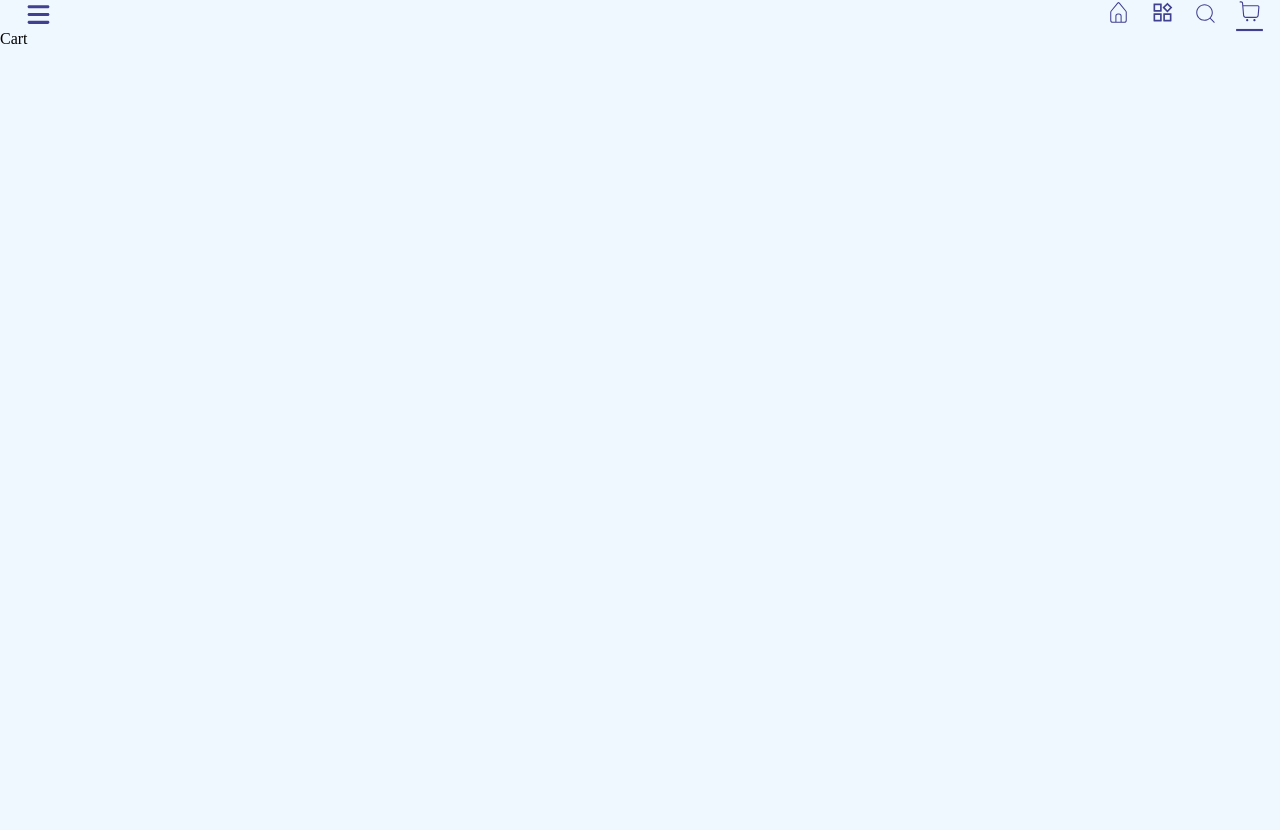
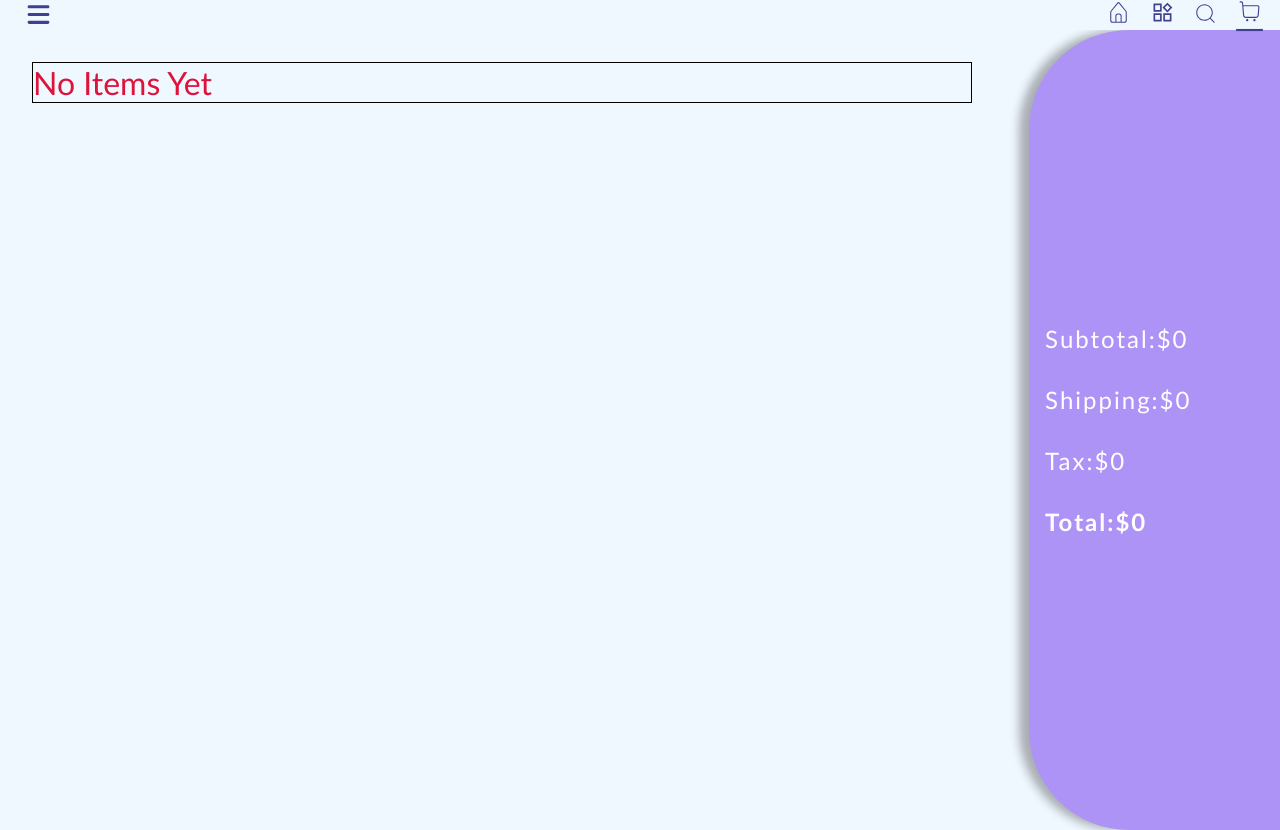
Before and after one commit to Rigan567/Cozy-Cup, a React (Create React App) app: page /cart in a window 1280 px wide. Before the commit the page ends 800 px from the top, so only its background shows below. Built offline with nearby package versions, Linux system fonts and the light colour scheme.

Commit message:
implemented redux

```diff
--- a/package.json
+++ b/package.json
@@ -1,8 +1,10 @@
 {
+  "homepage": "./",
   "name": "coffee_shop",
   "version": "0.1.0",
   "private": true,
   "dependencies": {
+    "@reduxjs/toolkit": "^2.2.6",
     "@testing-library/jest-dom": "^5.17.0",
     "@testing-library/react": "^13.4.0",
     "@testing-library/user-event": "^13.5.0",
@@ -10,9 +12,11 @@
     "react": "^18.3.1",
     "react-dom": "^18.3.1",
     "react-icons": "^5.2.1",
+    "react-redux": "^9.1.2",
     "react-responsive-carousel": "^3.2.23",
     "react-router-dom": "^6.24.0",
     "react-scripts": "5.0.1",
+    "redux": "^5.0.1",
     "sass": "^1.77.6",
     "scss": "^0.2.4",
     "web-vitals": "^2.1.4"
--- a/src/Styles/app.scss
+++ b/src/Styles/app.scss
@@ -4,6 +4,7 @@
 @import "products";
 @import "productdetails";
 @import "animation";
+@import "cart";
 
 * {
   margin: 0%;
--- /dev/null
+++ b/src/Styles/cart.scss
@@ -0,0 +1,112 @@
+.cart {
+  height: 100vh;
+  display: grid;
+  grid-template-columns: 4fr 1fr;
+  gap: 2vmax;
+
+  > main {
+    padding: 2rem;
+    overflow-y: auto;
+    &::-webkit-scrollbar {
+      display: none;
+    }
+    > h1 {
+      color: crimson;
+      border: 1px solid black;
+      font: 100 2rem $text1;
+    }
+  }
+  > aside {
+    border-radius: 100px 0 0 100px;
+    background-color: rgb(174, 147, 247);
+    color: white;
+    height: 100%;
+    width: 100%;
+    box-shadow: -10px 0px 10px rgba(0, 0, 0, 0.3);
+    display: flex;
+    justify-content: center;
+    flex-direction: column;
+    > h2 {
+      margin: 1rem;
+      font: 100 1.5rem $text1;
+      letter-spacing: 2px;
+
+      &:last-of-type {
+        font-weight: 600;
+      }
+    }
+  }
+}
+
+.cartItem {
+  background-color: rgb(252, 207, 148);
+  color: black;
+  width: 100%;
+  border-radius: 10px;
+  margin: 2rem 0;
+  padding: 1rem;
+  display: grid;
+  grid-template-columns: 2fr 3fr 1fr 1fr;
+  align-items: center;
+  gap: 0.5vmax;
+  > section {
+    // border: 2px solid red;
+    height: 200px;
+    width: 150px;
+    padding: 0px;
+
+    img {
+      // border: 2px solid black;
+      width: 100%;
+      height: 100%;
+      object-fit: cover;
+      transition: transform 0.5s ease-in-out;
+      &:hover {
+        transform: scale3d(1.3, 1.3, 1.5) rotateZ(-5deg) rotateY(17deg);
+      }
+    }
+  }
+
+  > article {
+    display: flex;
+    flex-direction: column;
+    gap: 2vmax;
+  }
+  > div {
+    display: flex;
+    align-items: center;
+    height: 100%;
+    button {
+      width: 30px;
+      height: 30px;
+      border: none;
+      background-color: rgb(160, 128, 247);
+      color: white;
+      border-radius: 9px;
+      cursor: pointer;
+      transition: all 0.3s;
+      &:hover {
+        background-color: blueviolet;
+      }
+    }
+    p {
+      width: 20px;
+      height: 20px;
+      display: grid;
+      align-items: center;
+      position: relative;
+      left: 4px;
+    }
+  }
+  > svg {
+    cursor: pointer;
+    font-size: 1.5rem;
+    display: inline-block;
+    margin: auto;
+    transition: all 0.3s;
+
+    &:hover {
+      color: crimson;
+    }
+  }
+}
--- a/src/components/Cart.jsx
+++ b/src/components/Cart.jsx
@@ -1,7 +1,103 @@
 import React from "react";
+import { AiFillDelete } from "react-icons/ai";
+import { useDispatch, useSelector } from "react-redux";
 
 const Cart = () => {
-  return <div>Cart</div>;
+  const { cartItems, subTotal, shipping, tax, total } = useSelector(
+    (state) => state.cart
+  );
+  const dispatch = useDispatch();
+
+  const increment = (id) => {
+    dispatch({
+      type: "addToCart",
+      payload: { id },
+    });
+    dispatch({
+      type: "calculatePrice",
+    });
+  };
+  const decrement = (id) => {
+    dispatch({
+      type: "decrementCart",
+      payload: id,
+    });
+    dispatch({
+      type: "calculatePrice",
+    });
+  };
+  const deleteHandler = (id) => {
+    dispatch({
+      type: "deleteFromCart",
+      payload: id,
+    });
+    dispatch({
+      type: "calculatePrice",
+    });
+  };
+
+  return (
+    <div className="cart">
+      <main>
+        {cartItems.length > 0 ? (
+          cartItems.map((i) => (
+            <CartItem
+              image={i.image}
+              name={i.name}
+              price={i.price}
+              qty={i.quantity}
+              region={i.region}
+              id={i.id}
+              key={i.id}
+              decrement={decrement}
+              increment={increment}
+              deleteHandler={deleteHandler}
+            />
+          ))
+        ) : (
+          <h1>No Items Yet</h1>
+        )}
+      </main>
+
+      <aside>
+        <h2>Subtotal:${subTotal}</h2>
+        <h2>Shipping:${shipping}</h2>
+        <h2>Tax:${tax}</h2>
+        <h2>Total:${total}</h2>
+      </aside>
+    </div>
+  );
+};
+
+const CartItem = ({
+  image,
+  name,
+  price,
+  qty,
+  region,
+  decrement,
+  increment,
+  deleteHandler,
+  id,
+}) => {
+  return (
+    <div className="cartItem">
+      <section>
+        <img src={image} alt="Item" />
+      </section>
+      <article>
+        <h3>{name}</h3>
+        <p>${price}</p>
+        <p>{region}</p>
+      </article>
+      <div>
+        <button onClick={() => decrement(id)}>-</button>
+        <p>{qty}</p>
+        <button onClick={() => increment(id)}>+</button>
+      </div>
+      <AiFillDelete onClick={() => deleteHandler(id)} />
+    </div>
+  );
 };
 
 export default Cart;
--- a/src/components/Home.jsx
+++ b/src/components/Home.jsx
@@ -25,9 +25,11 @@ const Home = () => {
     <div className="home">
       <section>
         <Carousel
+          swipeable={true}
           showIndicators={false}
           showThumbs={false}
           autoPlay={true}
+          autoStart={true}
           infiniteLoop={true}
           showStatus={false}
           interval={3000}
--- a/src/components/Products.jsx
+++ b/src/components/Products.jsx
@@ -2,6 +2,7 @@ import React, { useEffect, useState } from "react";
 import { Link, useParams, useLocation } from "react-router-dom";
 import { BsCupHotFill } from "react-icons/bs";
 import { NavLink } from "./Header";
+import { useDispatch } from "react-redux";
 
 const ProductCard = ({ name, id, image, weight, region, price, handler }) => {
   return (
@@ -21,7 +22,14 @@ const ProductCard = ({ name, id, image, weight, region, price, handler }) => {
           <BsCupHotFill />
           Show Details
         </Link>
-        <button className="cart_btn">Add to Cart</button>
+        <button
+          className="cart_btn"
+          onClick={() =>
+            handler({ name, price, id, image, weight, region, quantity: 1 })
+          }
+        >
+          Add to Cart
+        </button>
       </div>
     </div>
   );
@@ -34,6 +42,7 @@ const Products = () => {
   const [currentPage, setCurrentPage] = useState(1);
   const itemsPerPage = 5; // Number of items per page
   const { region } = useParams();
+  const dispatch = useDispatch();
 
   const fetchCoffee = async () => {
     const res = await fetch("https://fake-coffee-api.vercel.app/api");
@@ -92,6 +101,12 @@ const Products = () => {
         </ul>
       </nav>
     );
+  }; //Pagination Component
+
+  //Manage Cart
+  const addToCartHandler = (options) => {
+    dispatch({ type: "addToCart", payload: options });
+    dispatch({ type: "calculatePrice" });
   };
 
   return (
@@ -138,6 +153,7 @@ const Products = () => {
             weight={cof.weight}
             price={cof.price}
             region={cof.region}
+            handler={addToCartHandler}
           />
         ))}
       </section>
--- /dev/null
+++ b/src/components/redux/reducers.js
@@ -0,0 +1,51 @@
+import { createReducer } from "@reduxjs/toolkit";
+
+export const cartReducer = createReducer(
+  {
+    cartItems: [],
+    subTotal: 0,
+    shipping: 0,
+    tax: 0,
+    total: 0,
+  },
+  (builder) => {
+    builder
+      .addCase("addToCart", (state, action) => {
+        const item = action.payload;
+        const isItemExist = state.cartItems.find((i) => i.id === item.id);
+
+        if (isItemExist) {
+          state.cartItems.forEach((i) => {
+            if (i.id === item.id) {
+              i.quantity += 1;
+            }
+          });
+        } else {
+          state.cartItems.push(item);
+        }
+      })
+      .addCase("decrementCart", (state, action) => {
+        const item = state.cartItems.find((i) => i.id === action.payload);
+        if (item.quantity > 1) {
+          state.cartItems.forEach((i) => {
+            if (i.id === item.id) {
+              i.quantity -= 1;
+            }
+          });
+        }
+      })
+      .addCase("deleteFromCart", (state, action) => {
+        state.cartItems = state.cartItems.filter(
+          (i) => i.id !== action.payload
+        );
+      })
+      .addCase("calculatePrice", (state) => {
+        let sum = 0;
+        state.cartItems.forEach((i) => (sum += i.price * i.quantity));
+        state.subTotal = sum;
+        state.shipping = state.subTotal > 1000 ? 200 : 0;
+        state.tax = +(state.subTotal * 0.18).toFixed();
+        state.total = state.subTotal + state.shipping + state.tax;
+      });
+  }
+);
--- /dev/null
+++ b/src/components/redux/store.js
@@ -0,0 +1,10 @@
+import { configureStore } from "@reduxjs/toolkit";
+import { cartReducer } from "./reducers";
+
+const store = configureStore({
+  reducer: {
+    cart: cartReducer,
+  },
+});
+
+export default store;
--- a/src/index.js
+++ b/src/index.js
@@ -1,11 +1,14 @@
 import React from "react";
 import ReactDOM from "react-dom/client";
-
+import { Provider } from "react-redux";
 import App from "./App";
+import store from "./components/redux/store";
 
 const root = ReactDOM.createRoot(document.getElementById("root"));
 root.render(
   <React.StrictMode>
-    <App />
+    <Provider store={store}>
+      <App />
+    </Provider>
   </React.StrictMode>
 );
```
Also changed, not shown: 1 other file (tests, documents, lock files or other folders).
